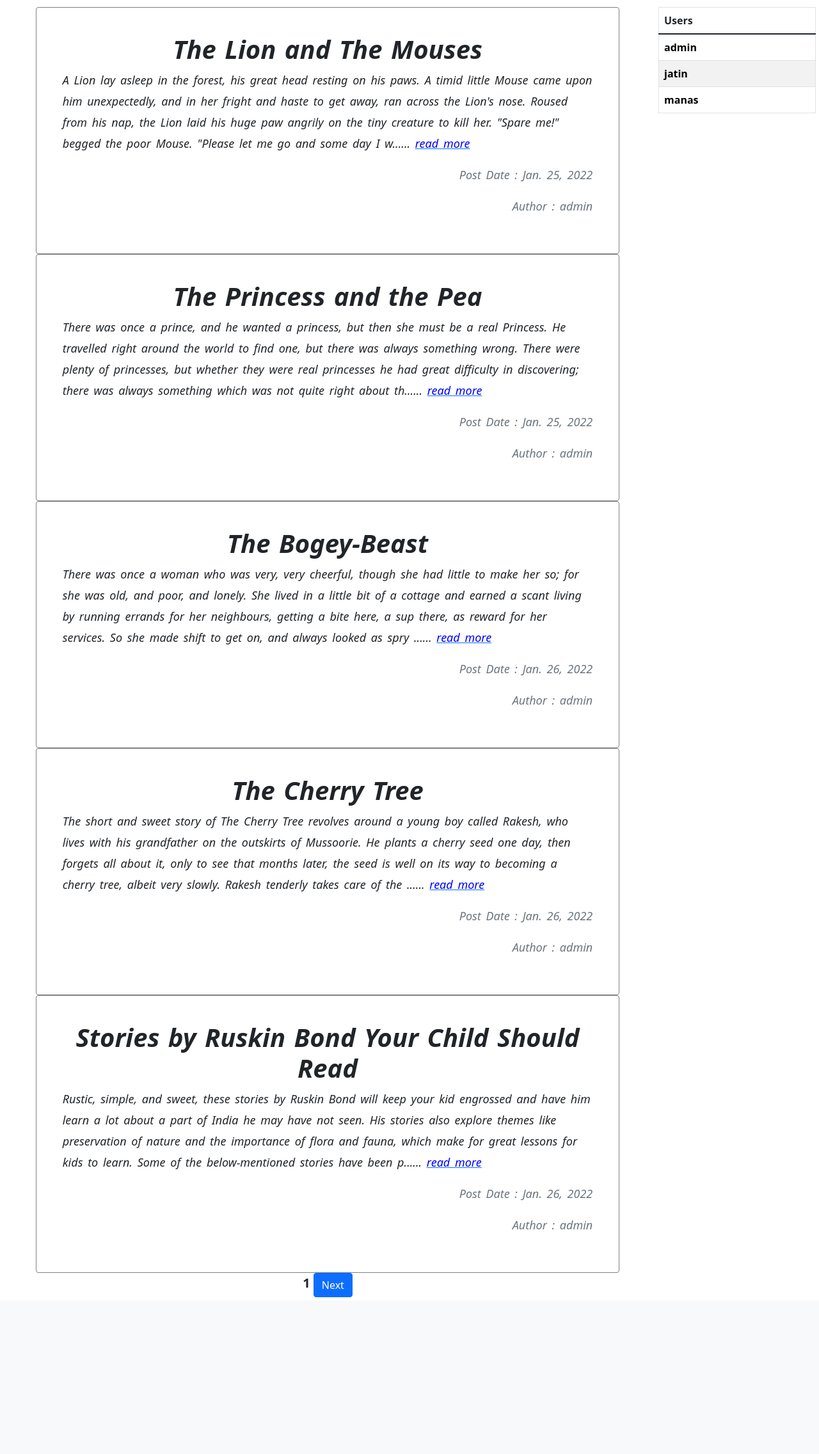
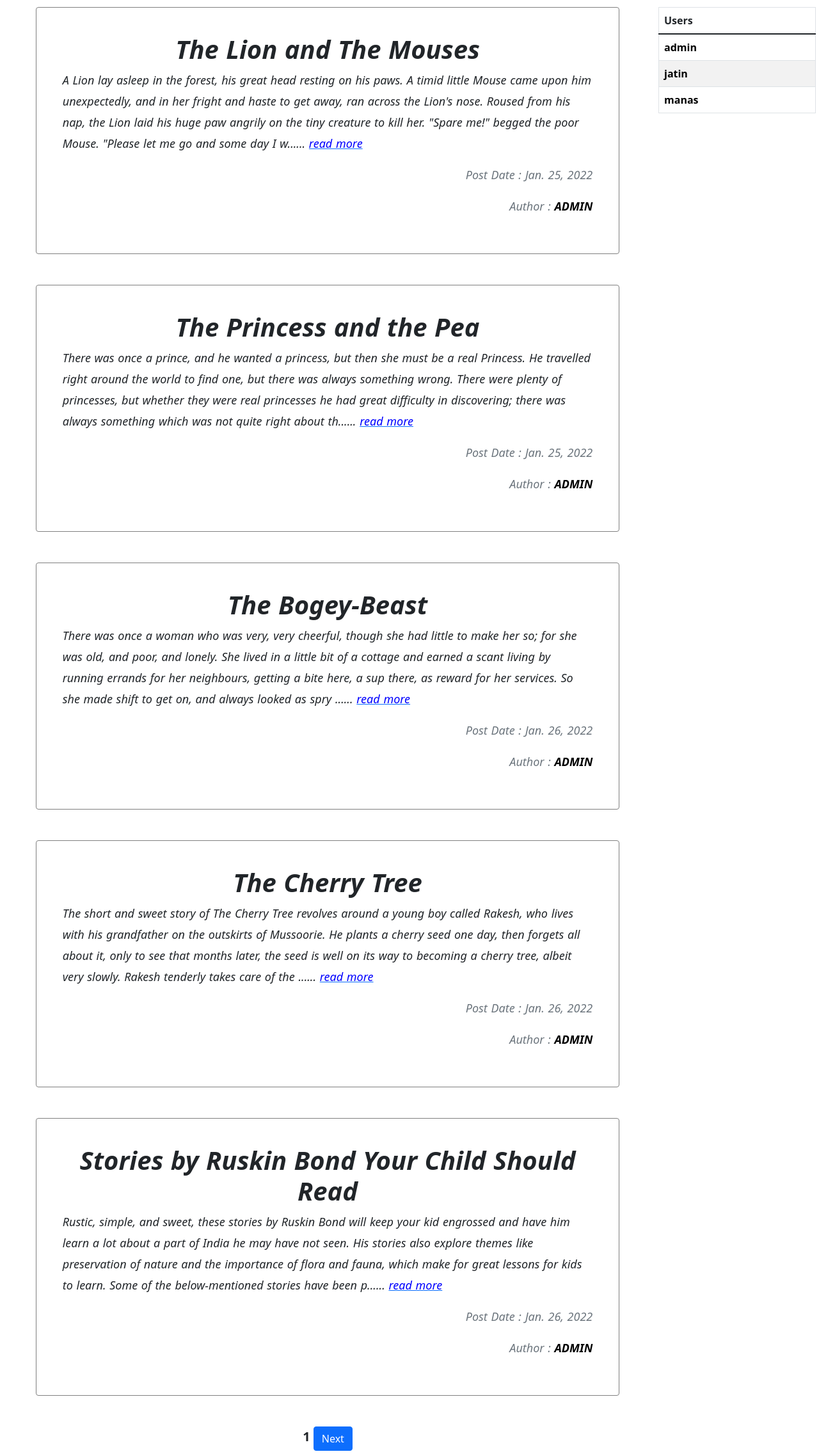
Before and after one commit to JatinSadhwani02/Blog, a Django app: page /blogs in a window 1280 px wide. Shown: the part 106-2378 px from the top of the page at 64% size. Before the commit the page ends 2133 px from the top, so only its background shows below. Run offline with Django 3.2, Linux system fonts and the light colour scheme; a user stored in the database is signed in; data comes from the database, SQL or seed files in the repository.

Commit message:
Initial commit

```diff
--- a/Blog/BlogApp/templates/blogs.html
+++ b/Blog/BlogApp/templates/blogs.html
@@ -63,7 +63,7 @@ font-style: italic;
     font-style: italic;
     border: 1px grey solid;
     line-height: 33px;
-    word-spacing: 3px;
+    word-spacing: 1px;
 }
 
 #centers{
@@ -94,7 +94,7 @@ font-style: italic;
 
             <p class="text-muted" id="rights">Post Date : {{i.post_date}}</p>
 
-            <p class="text-muted" id="rights">Author : {{i.username}}</p>
+            <p class="text-muted" id="rights">Author : <b style="color:black"> {{i.username | upper}} </b></p>
             </p>
         </div>
 
@@ -102,7 +102,7 @@ font-style: italic;
 
 
     </div>
-
+      <br><br>
     {%endfor%}
 
 
```
